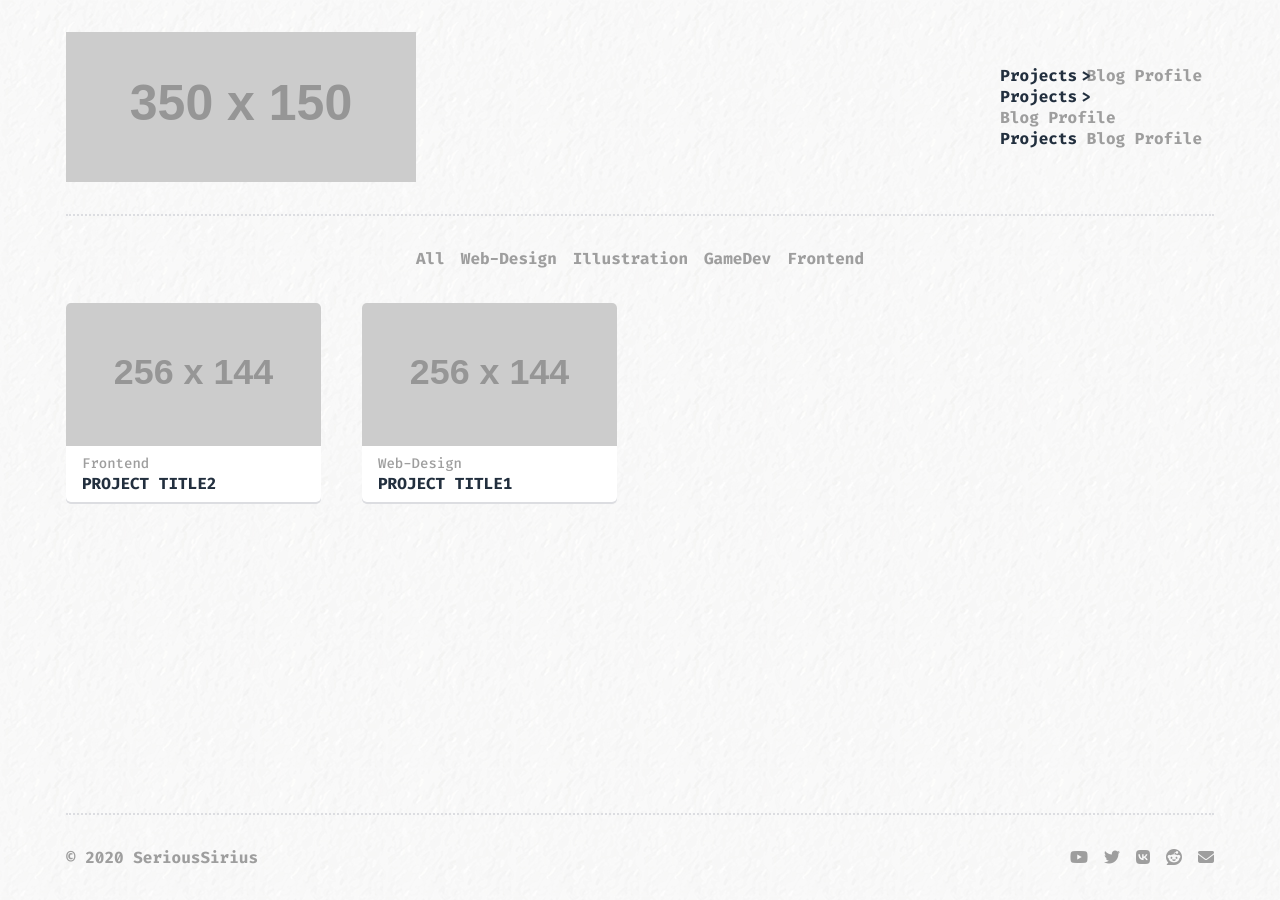
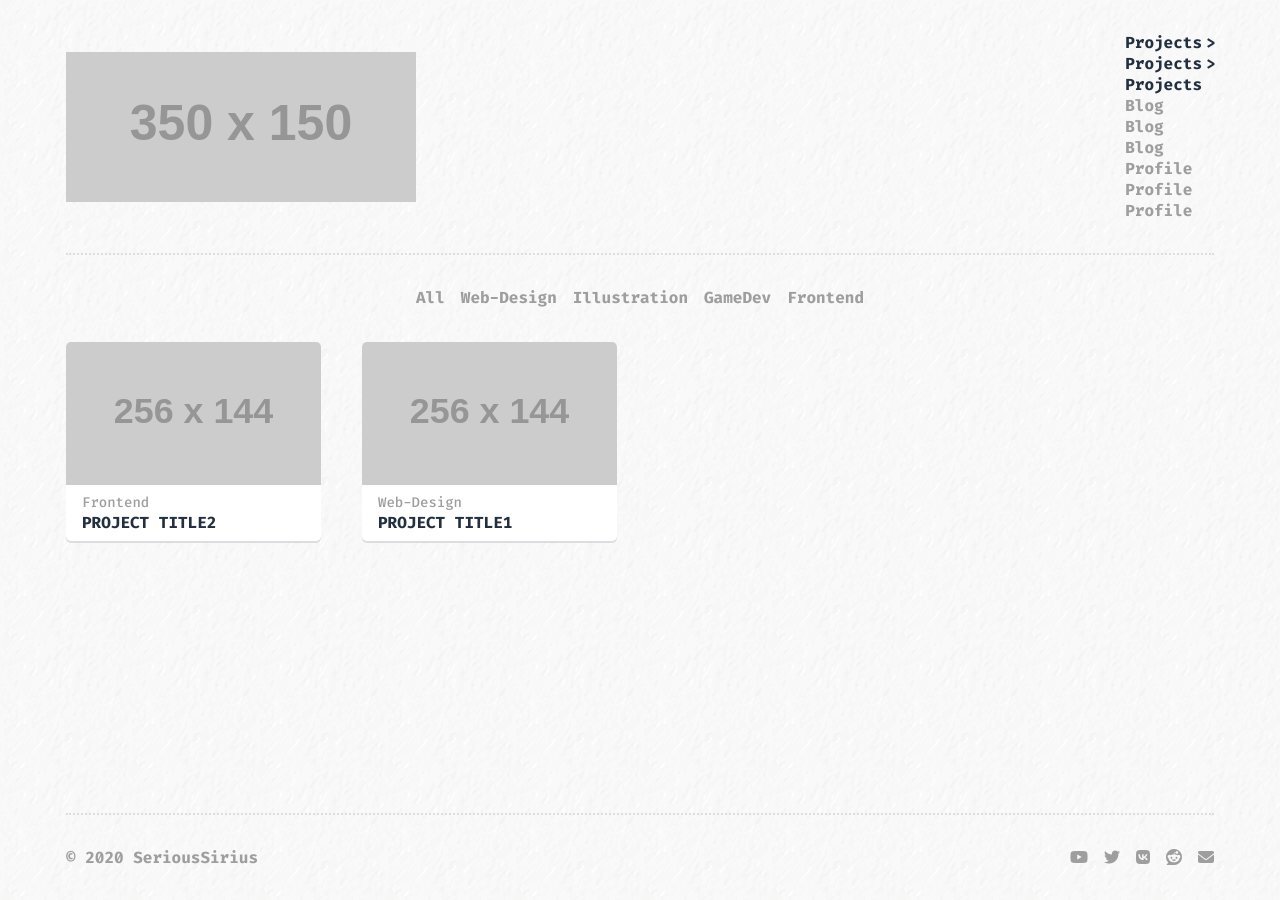
Before and after one commit to serioussirius/serioussirius.github.io, a Jekyll site: the page built from index.html, in a window 1280 px wide. Built offline with Jekyll 4.4.1, drawn with Linux system fonts in a browser that asks for light colours; nearby versions of some CDN libraries.

Commit message:
Update header.html

```diff
--- a/_includes/header.html
+++ b/_includes/header.html
@@ -3,19 +3,15 @@
         <a href="/"><img src="https://via.placeholder.com/350x150" alt="Header Logo"></a>
     </div>
     <ul class="header__menu">
+        {% for item in site.data.navigation.links %}
         <li>
-            {% for item in site.data.navigation.links %}
             <a class="contentLink basicLink {% if item.url == page.url %} chosenOne {% endif %}" href="{{item.url}}">{{item.title}}</a>
-            {% endfor %}
         </li>
         <li>
-            {% for item in site.data.navigation.links %}
             <a class="contentLink basicLink {% if item.url == page.url %} chosenOne {% endif %}" href="{{item.url}}">{{item.title}}</a></li>
-            {% endfor %}
         <li>
-            {% for item in site.data.navigation.links %}
             <a class="basicLink {% if item.url == page.url %} chosenOne {% endif %}" href="{{item.url}}">{{item.title}}</a>
-            {% endfor %}
         </li>
+        {% endfor %}
     </ul>
 </header>
```
